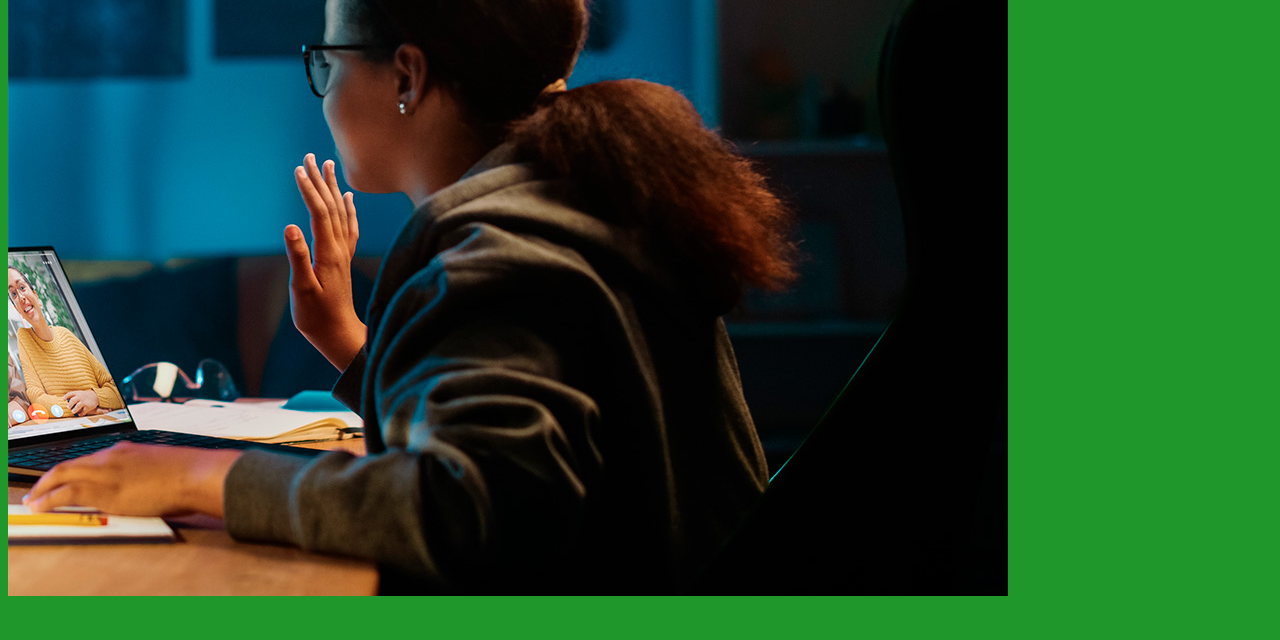
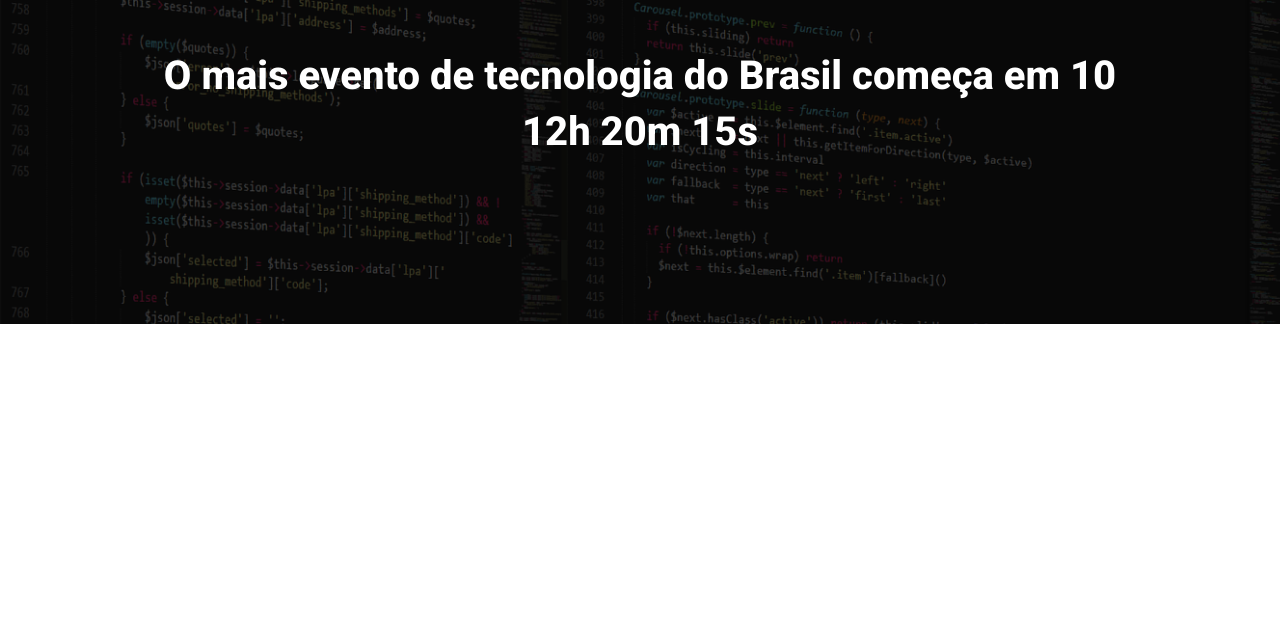
Before and after one commit to JulioLucianoFerreira/evento_exercicio, a website built with Parcel: page src/index.html in a window 1280 px wide. Shown: the part 160-800 px from the top of the page. Built offline with nearby package versions, Linux system fonts and the light colour scheme.

Commit message:
criando o Hero

```diff
--- a/src/index.html
+++ b/src/index.html
@@ -4,10 +4,22 @@
     <meta charset="UTF-8">
     <meta name="viewport" content="width=device-width, initial-scale=1.0">
     <title>Evento</title>
+    <link rel="preconnect" href="https://fonts.googleapis.com">
+    <link rel="preconnect" href="https://fonts.gstatic.com" crossorigin>
+    <link href="https://fonts.googleapis.com/css2?family=Roboto:ital,wght@0,100..900;1,100..900&display=swap" rel="stylesheet">
+
+
     <link rel="stylesheet" href="styles/main.scss">
 </head>
 <body>
-    <img src="./images/backend.png" alt="">
+    <header class="hero">
+        <div class="container">
+            <img class="hero__logo" src="./images/ebac_logo.svg" alt="EBAC">
+            <p class="hero__text">
+                O mais evento de tecnologia do Brasil começa em 10 12h  20m 15s
+            </p>
+        </div>
+    </header>
 
 
     <script src="scripts/main.js"></script>
--- /dev/null
+++ b/src/styles/_hero.scss
@@ -0,0 +1,51 @@
+.hero {
+    padding-top: 64px;
+    padding-bottom: 100px;
+    background-image: url(../images/fundo.png);
+    background-repeat: no-repeat;
+    background-size: cover;
+    position: relative;
+
+    .container {
+        position: relative;
+    }
+
+    &::before {
+        position: absolute;
+        top: 0;
+        left: 0;
+        width: 100%;
+        height: 100%;
+        background-color: #000;
+        content: "";
+        opacity: .7;
+    }
+
+    &__text {
+        margin-top: 64px;
+        margin-bottom: 64px;
+        font-size: 40px;
+        line-height: 56px;
+        font-weight: 800;
+        text-align: center;
+    }
+
+    &__logo {
+        margin: 0 auto;
+        height: 80px;
+        display: block;
+    }
+
+    @media (max-width:640px) {
+        padding: 40px 0;
+        &__logo {
+            height: 40px;
+        }
+
+        &__text{
+            font-size: 22px;
+            line-height: 24px;
+            margin: 24px 0;
+        }
+    }
+}
--- a/src/styles/main.scss
+++ b/src/styles/main.scss
@@ -1,3 +1,23 @@
-body {
-    background-color: rgb(32, 151, 42);
+@use 'hero';
+
+
+* {
+    margin: 0;
+    padding: 0;
+    box-sizing: border-box;
+    font-family: Roboto, sans-serif;
+    color: #fff;
 }
+
+.container {
+    max-width: 960px;
+    width: 100%;
+    margin: 0 auto;
+
+    @media (max-width: 640px) {
+        max-width: 80%;
+    }
+    @media (max-width: 1024px) {
+        max-width: 90%;
+    }
+}
```
